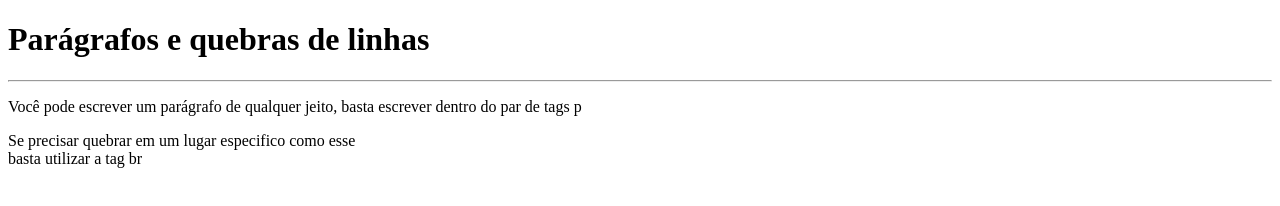
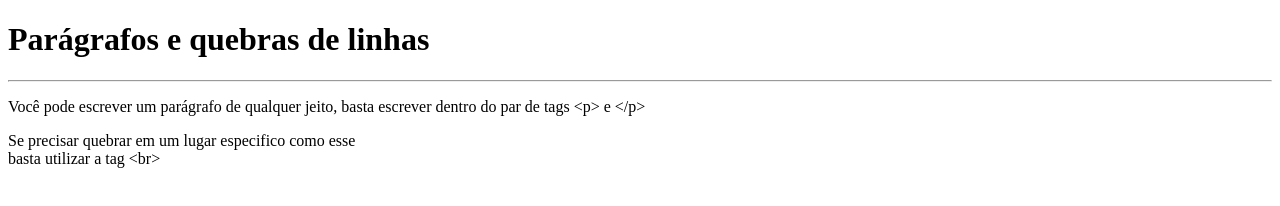
Before and after one commit to Marcus-vinicius-pcs/HTML5-CSS3-Curso-em-video, a plain HTML site: page exercicios/ex002/index.html in a window 1280 px wide. Drawn offline with Linux system fonts and the light colour scheme.

Commit message:
html entities
Adição dos caracteres especiais

```diff
--- a/exercicios/ex002/index.html
+++ b/exercicios/ex002/index.html
@@ -9,7 +9,7 @@
 <body>
     <h1>Parágrafos e quebras de linhas</h1>
     <hr>
-    <p>Você pode escrever um parágrafo de qualquer jeito, basta escrever dentro do par de tags p</p>
-    <p>Se precisar quebrar em um lugar especifico como esse <br> basta utilizar a tag br</p>
+    <p>Você pode escrever um parágrafo de qualquer jeito, basta escrever dentro do par de tags &lt;p&gt; e &lt;/p&gt;</p>
+    <p>Se precisar quebrar em um lugar especifico como esse <br> basta utilizar a tag &lt;br&gt;</p>
 </body>
 </html>
```
